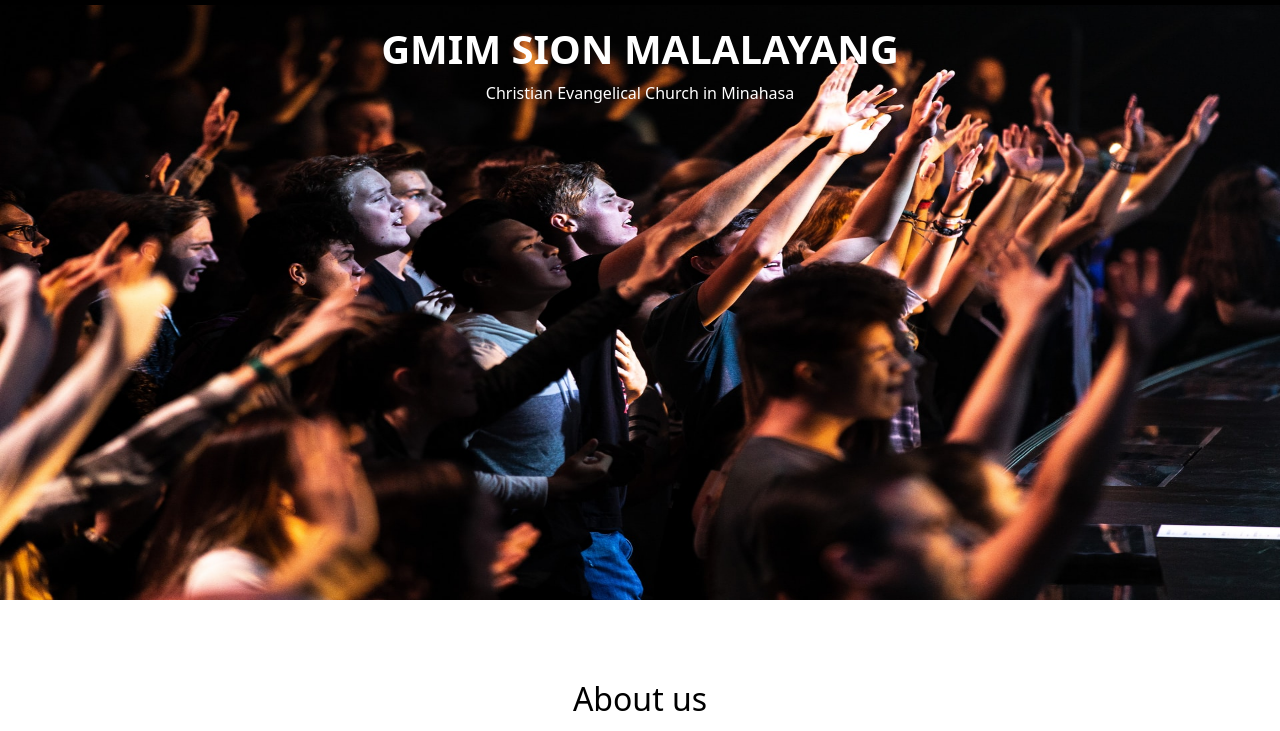
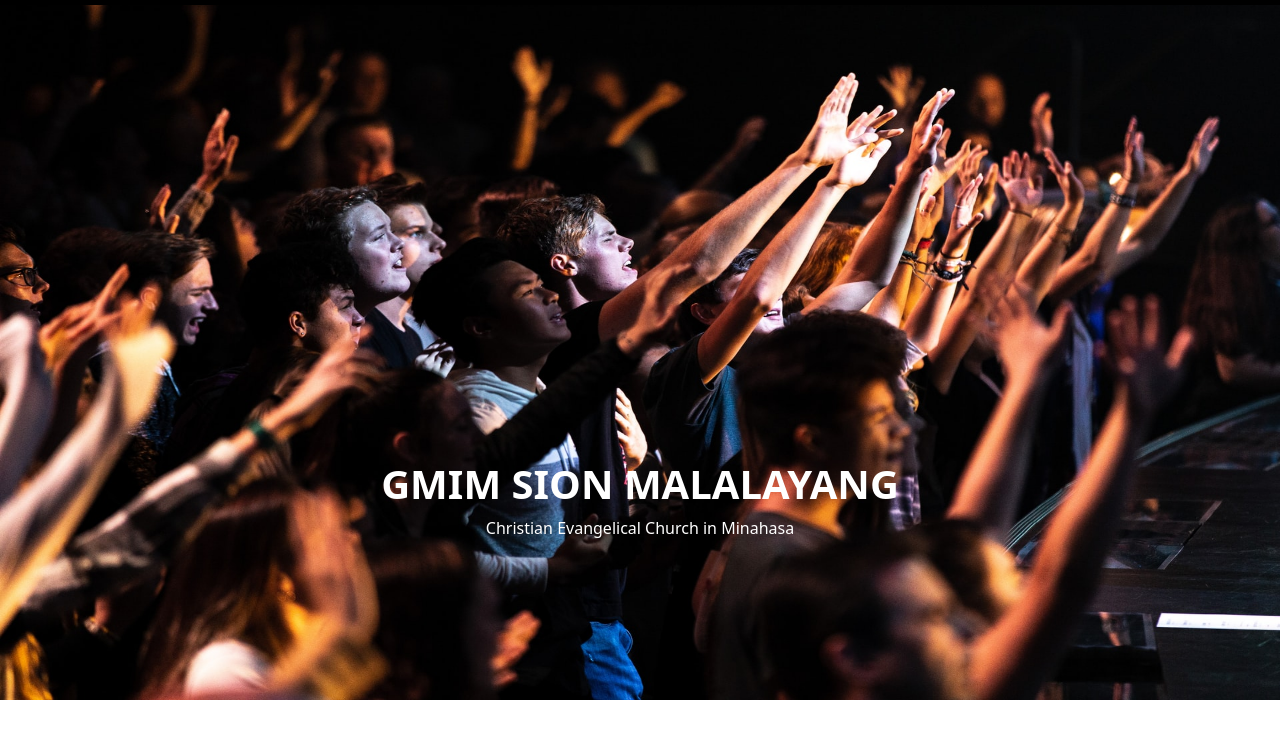
Before and after one commit to Yehezkiel-kolonio/company-profile.github.io, a plain HTML site: page index.html in a window 1280 px wide. Shown: the part 50-781 px from the top of the page. Drawn offline with nearby package versions, Linux system fonts and the light colour scheme.

Commit message:
Carousel

```diff
--- a/style.css
+++ b/style.css
@@ -15,12 +15,12 @@
 }
 
 .carousel-item img {
-    height: 650px;
+    height: 750px;
     background-size: cover;
 }
 
 .carousel-caption h1 {
-    margin-top: -535px;
+    margin-top: -200px;
 }
 
 #about,
```
